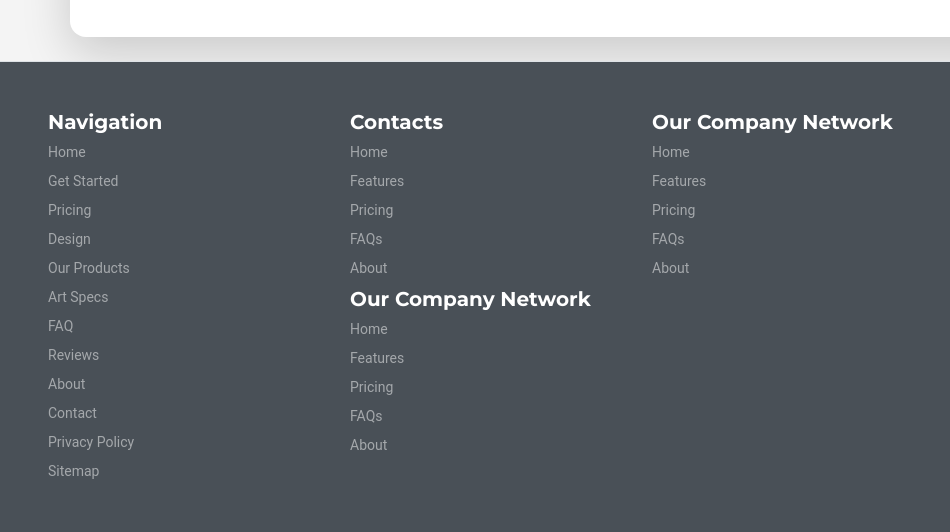
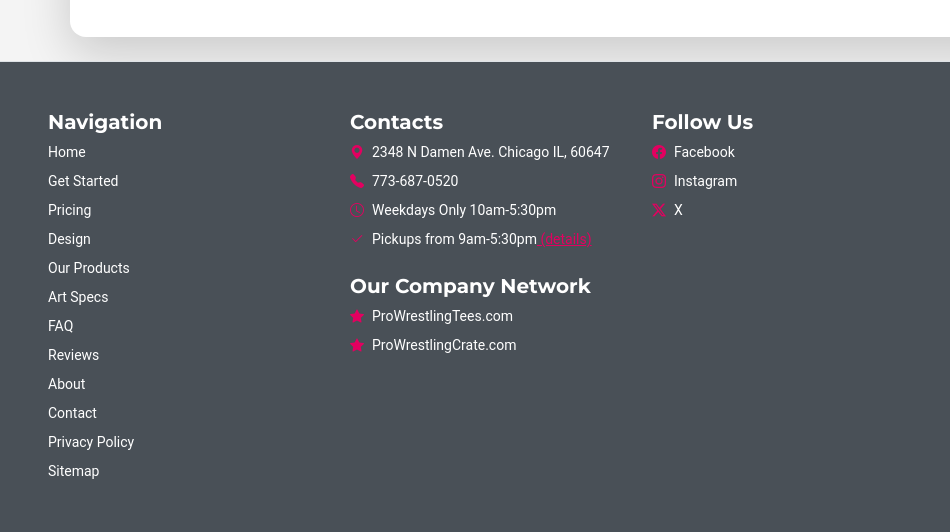
Before and after one commit to jamesyanglee/payment-form, a website: page src/index.html in a window 1280 px wide. Shown: the part 1117-1649 px from the top of the page, 0-950 px from the left. Drawn offline with nearby package versions, Linux system fonts and the light colour scheme.

Commit message:
Icons added to footer. Working on adding margins on container.

```diff
--- a/src/index.html
+++ b/src/index.html
@@ -217,48 +217,59 @@
       <div class="col-md-3 mb-3">
         <h5>Navigation</h5>
         <ul class="nav flex-column">
-          <li class="nav-item mb-2"><a href="#" class="nav-link p-0 text-white-50">Home</a></li>
-          <li class="nav-item mb-2"><a href="#" class="nav-link p-0 text-white-50">Get Started</a></li>
-          <li class="nav-item mb-2"><a href="#" class="nav-link p-0 text-white-50">Pricing</a></li>
-          <li class="nav-item mb-2"><a href="#" class="nav-link p-0 text-white-50">Design</a></li>
-          <li class="nav-item mb-2"><a href="#" class="nav-link p-0 text-white-50">Our Products</a></li>
-          <li class="nav-item mb-2"><a href="#" class="nav-link p-0 text-white-50">Art Specs</a></li>
-          <li class="nav-item mb-2"><a href="#" class="nav-link p-0 text-white-50">FAQ</a></li>
-          <li class="nav-item mb-2"><a href="#" class="nav-link p-0 text-white-50">Reviews</a></li>
-          <li class="nav-item mb-2"><a href="#" class="nav-link p-0 text-white-50">About</a></li>
-          <li class="nav-item mb-2"><a href="#" class="nav-link p-0 text-white-50">Contact</a></li>
-          <li class="nav-item mb-2"><a href="#" class="nav-link p-0 text-white-50">Privacy Policy</a></li>
-          <li class="nav-item mb-2"><a href="#" class="nav-link p-0 text-white-50">Sitemap</a></li>
+          <li class="nav-item mb-2"><a href="#" class="nav-link p-0 text-white">Home</a></li>
+          <li class="nav-item mb-2"><a href="#" class="nav-link p-0 text-white">Get Started</a></li>
+          <li class="nav-item mb-2"><a href="#" class="nav-link p-0 text-white">Pricing</a></li>
+          <li class="nav-item mb-2"><a href="#" class="nav-link p-0 text-white">Design</a></li>
+          <li class="nav-item mb-2"><a href="#" class="nav-link p-0 text-white">Our Products</a></li>
+          <li class="nav-item mb-2"><a href="#" class="nav-link p-0 text-white">Art Specs</a></li>
+          <li class="nav-item mb-2"><a href="#" class="nav-link p-0 text-white">FAQ</a></li>
+          <li class="nav-item mb-2"><a href="#" class="nav-link p-0 text-white">Reviews</a></li>
+          <li class="nav-item mb-2"><a href="#" class="nav-link p-0 text-white">About</a></li>
+          <li class="nav-item mb-2"><a href="#" class="nav-link p-0 text-white">Contact</a></li>
+          <li class="nav-item mb-2"><a href="#" class="nav-link p-0 text-white">Privacy Policy</a></li>
+          <li class="nav-item mb-2"><a href="#" class="nav-link p-0 text-white">Sitemap</a></li>
         </ul>
       </div>
 
       <div class="col-md-3 mb-3">
         <h5>Contacts</h5>
-        <ul class="nav flex-column">
-          <li class="nav-item mb-2"><a href="#" class="nav-link p-0 text-white-50">Home</a></li>
-          <li class="nav-item mb-2"><a href="#" class="nav-link p-0 text-white-50">Features</a></li>
-          <li class="nav-item mb-2"><a href="#" class="nav-link p-0 text-white-50">Pricing</a></li>
-          <li class="nav-item mb-2"><a href="#" class="nav-link p-0 text-white-50">FAQs</a></li>
-          <li class="nav-item mb-2"><a href="#" class="nav-link p-0 text-white-50">About</a></li>
+        <ul class="nav flex-column mb-3">
+          <li class="nav-item mb-2 text-white"><i class="bi bi-geo-alt-fill text-primary me-2"></i>2348 N Damen Ave.
+            Chicago IL, 60647
+          </li>
+          <li class="nav-item mb-2 text-white"><i class="bi bi-telephone-fill text-primary me-2"></i>773-687-0520
+          </li>
+          <li class="nav-item mb-2 text-white"><i class="bi bi-clock text-primary me-2"></i>Weekdays Only 10am-5:30pm
+          </li>
+          <li class="nav-item mb-2 text-white"><i class="bi bi-check2 text-primary me-2"></i>Pickups from
+            9am-5:30pm<a href="https://www.onehourtees.com/pickups/">
+              (details)</a>
+          </li>
         </ul>
         <h5>Our Company Network</h5>
         <ul class="nav flex-column">
-          <li class="nav-item mb-2"><a href="#" class="nav-link p-0 text-white-50">Home</a></li>
-          <li class="nav-item mb-2"><a href="#" class="nav-link p-0 text-white-50">Features</a></li>
-          <li class="nav-item mb-2"><a href="#" class="nav-link p-0 text-white-50">Pricing</a></li>
-          <li class="nav-item mb-2"><a href="#" class="nav-link p-0 text-white-50">FAQs</a></li>
-          <li class="nav-item mb-2"><a href="#" class="nav-link p-0 text-white-50">About</a></li>
+          <li class="nav-item mb-2"><i class="bi bi-star-fill text-primary me-2"></i><a
+              href="https://www.prowrestlingtees.com/" class="nav-link d-inline-block p-0 text-white"
+              target="_blank">ProWrestlingTees.com</a></a></li>
+          <li class="nav-item mb-2"><i class="bi bi-star-fill text-primary me-2"></i><a
+              href="https://www.prowrestlingcrate.com/" class="nav-link d-inline-block p-0 text-white"
+              target="_blank">ProWrestlingCrate.com</a></li>
         </ul>
       </div>
 
       <div class="col-md-3 mb-3">
-        <h5>Our Company Network</h5>
+        <h5>Follow Us</h5>
         <ul class="nav flex-column">
-          <li class="nav-item mb-2"><a href="#" class="nav-link p-0 text-white-50">Home</a></li>
-          <li class="nav-item mb-2"><a href="#" class="nav-link p-0 text-white-50">Features</a></li>
-          <li class="nav-item mb-2"><a href="#" class="nav-link p-0 text-white-50">Pricing</a></li>
-          <li class="nav-item mb-2"><a href="#" class="nav-link p-0 text-white-50">FAQs</a></li>
-          <li class="nav-item mb-2"><a href="#" class="nav-link p-0 text-white-50">About</a></li>
+          <li class="nav-item mb-2"><i class="bi bi-facebook text-primary me-2"></i><a
+              href="http://www.facebook.com/onehourtees" target="_blank"
+              class="nav-link d-inline-block p-0 text-white">Facebook</a></li>
+          <li class="nav-item mb-2"><i class="bi bi-instagram text-primary me-2"></i><a
+              href="http://www.instagram.com/onehourtees" target="_blank"
+              class="nav-link d-inline-block p-0 text-white">Instagram</a></li>
+          <li class="nav-item mb-2"><i class="bi bi-twitter-x text-primary me-2"></i><a
+              href="http://www.twitter.com/onehourtees" class="nav-link d-inline-block p-0 text-white">X</a>
+          </li>
         </ul>
       </div>
 
```
Also changed, not shown: 1 other file.
